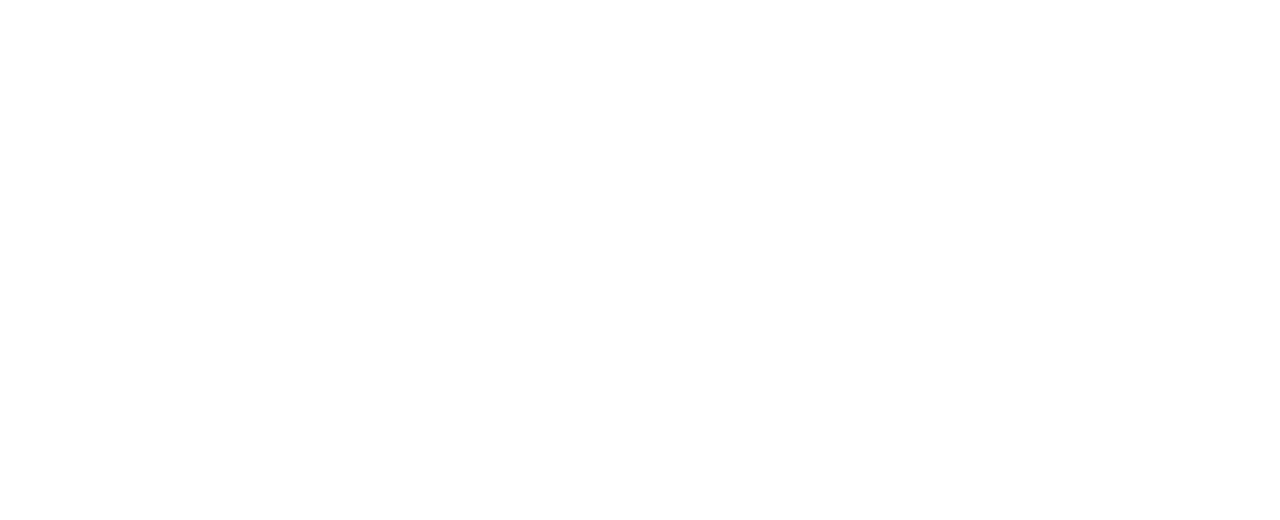
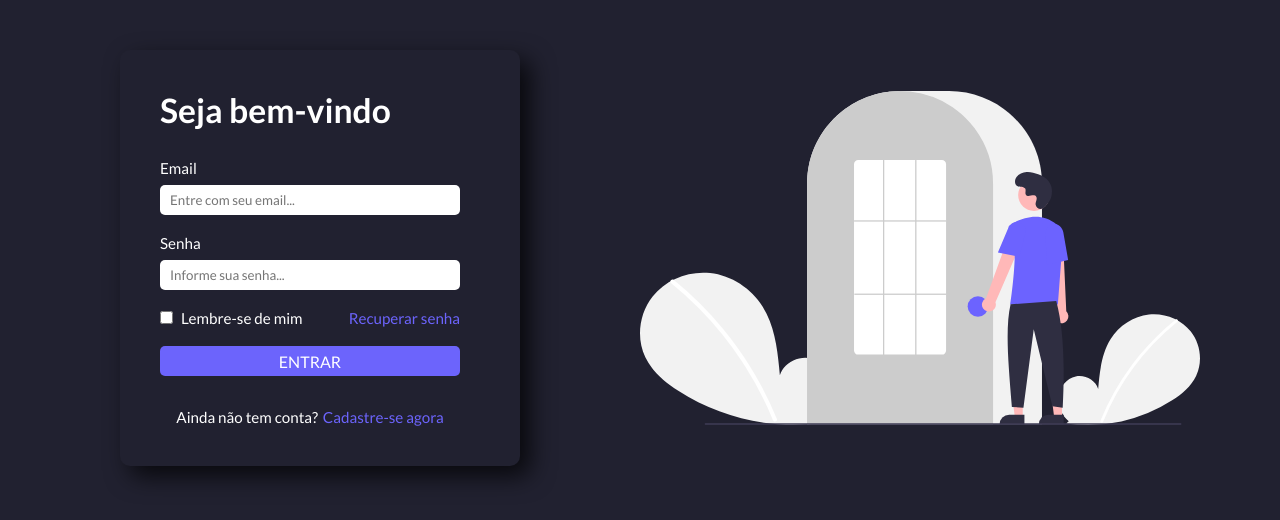
Before and after one commit to GabrielHCustodio/movies-tmdb, a Vue app: page /login in a window 1280 px wide. Before the commit this address had no page. Shown: the part 142-662 px from the top of the page. Built offline with nearby package versions, Linux system fonts and the light colour scheme.

Commit message:
Created the application login screen.

```diff
--- a/src/components/HeaderApp.vue
+++ b/src/components/HeaderApp.vue
@@ -14,7 +14,7 @@
     <div class="container-right">
       <i class="fa-solid fa-magnifying-glass"></i>
       <i class="fa-regular fa-user"></i>
-      <span>Entrar</span>
+      <span @click="$router.push('login')">Entrar</span>
     </div>
   </div>
 </template>
--- a/src/router/index.js
+++ b/src/router/index.js
@@ -1,8 +1,9 @@
 import { createRouter, createWebHistory } from 'vue-router'
-import DetailsMovieView from '../views/DetailsMovieView.vue'
-import DetailsSerieView from '../views/DetailsSerieView.vue'
-import HomeView from '../views/HomeView.vue'
-import SeriesView from '../views/SeriesView.vue'
+import DetailsMovieView from '@/views/DetailsMovieView.vue'
+import DetailsSerieView from '@/views/DetailsSerieView.vue'
+import HomeView from '@/views/HomeView.vue'
+import LoginView from '@/views/LoginView.vue'
+import SeriesView from '@/views/SeriesView.vue'
 
 
 const routes = [
@@ -25,6 +26,11 @@
     path: '/detailsSerie/:id',
     name: 'details-serie',
     component: DetailsSerieView
+  },
+  {
+    path: '/login',
+    name: 'login',
+    component: LoginView
   }
 ]
 
--- /dev/null
+++ b/src/views/LoginView.vue
@@ -0,0 +1,171 @@
+<template>
+  <div class="container-login">
+    <div class="container-login-left">
+      <div class="container-form">
+        <h2>Seja bem-vindo</h2>
+        <form>
+          <div class="input">
+            <label for="email">Email</label>
+            <input
+              type="email"
+              name="email"
+              placeholder="Entre com seu email..."
+            />
+          </div>
+
+          <div class="input">
+            <label for="password">Senha</label>
+            <input
+              type="password"
+              name="password"
+              placeholder="Informe sua senha..."
+            />
+          </div>
+
+          <div class="more">
+            <div class="check">
+              <input type="checkbox" name="check" id="" />
+              <label for="check">Lembre-se de mim</label>
+            </div>
+            <a href="">Recuperar senha</a>
+          </div>
+
+          <button>ENTRAR</button>
+          <p id="sign-up">
+            Ainda não tem conta?<a href=""> Cadastre-se agora</a>
+          </p>
+        </form>
+      </div>
+    </div>
+    <div class="container-login-right">
+      <img src="@/assets/login.svg" alt="image-login" />
+    </div>
+  </div>
+</template>
+
+<script>
+export default {
+  name: "LoginView",
+};
+</script>
+
+<style scoped>
+.container-login {
+  width: 100%;
+  height: 100vh;
+  background: #212130;
+  display: flex;
+  justify-content: center;
+  align-items: center;
+}
+
+.container-login-left,
+.container-login-right {
+  width: 50%;
+  height: 100vh;
+  display: flex;
+  align-items: center;
+  justify-content: center;
+}
+
+.container-form {
+  display: flex;
+  align-items: flex-start;
+  justify-content: center;
+  flex-direction: column;
+  width: 100%;
+  max-width: 400px;
+  color: #fff;
+  padding: 2.5rem;
+  border: none;
+  border-radius: 10px;
+  box-shadow: 10px 10px 24px 0px rgba(0, 0, 0, 0.75);
+}
+
+.container-form form {
+  display: flex;
+  flex-direction: column;
+  align-items: flex-start;
+  font-size: 0.95rem;
+}
+
+a {
+  text-decoration: none;
+  color: #6c64fc;
+}
+
+.container-form h2 {
+  font-size: 2.1rem;
+  text-align: left;
+  margin-bottom: 1.8rem;
+}
+
+.container-form form .input {
+  display: flex;
+  flex-direction: column;
+  margin-bottom: 1.2rem;
+}
+
+.container-form form .input label {
+  margin-bottom: 0.5rem;
+}
+
+.container-form form .input input {
+  width: 300px;
+  height: 30px;
+  border-radius: 5px;
+  border: none;
+  padding: 10px;
+  outline: none;
+}
+
+.container-form form .more {
+  margin-bottom: 1.2rem;
+  width: 300px;
+  display: flex;
+  align-items: center;
+  justify-content: space-between;
+}
+
+.container-form form .more .check {
+  display: flex;
+  align-items: center;
+  justify-content: center;
+}
+
+.container-form form .more .check label {
+  padding-left: 0.5rem;
+}
+
+.container-form form button {
+  margin-bottom: 2rem;
+  width: 300px;
+  height: 30px;
+  border-radius: 5px;
+  border: none;
+  font-size: 1rem;
+  color: #fff;
+  background: #6c64fc;
+  cursor: pointer;
+}
+
+.container-form form button:hover {
+  opacity: 0.8;
+}
+
+.container-form form #sign-up {
+  width: 300px;
+  display: flex;
+  align-items: center;
+  justify-content: center;
+}
+
+.container-form form #sign-up a {
+  margin-left: 0.3rem;
+}
+
+.container-login-right img {
+  width: 100%;
+  padding-right: 80px;
+}
+</style>
```
Also changed, not shown: src/components/Movies.vue (+5 -5 lines), src/assets/login.svg (added).
